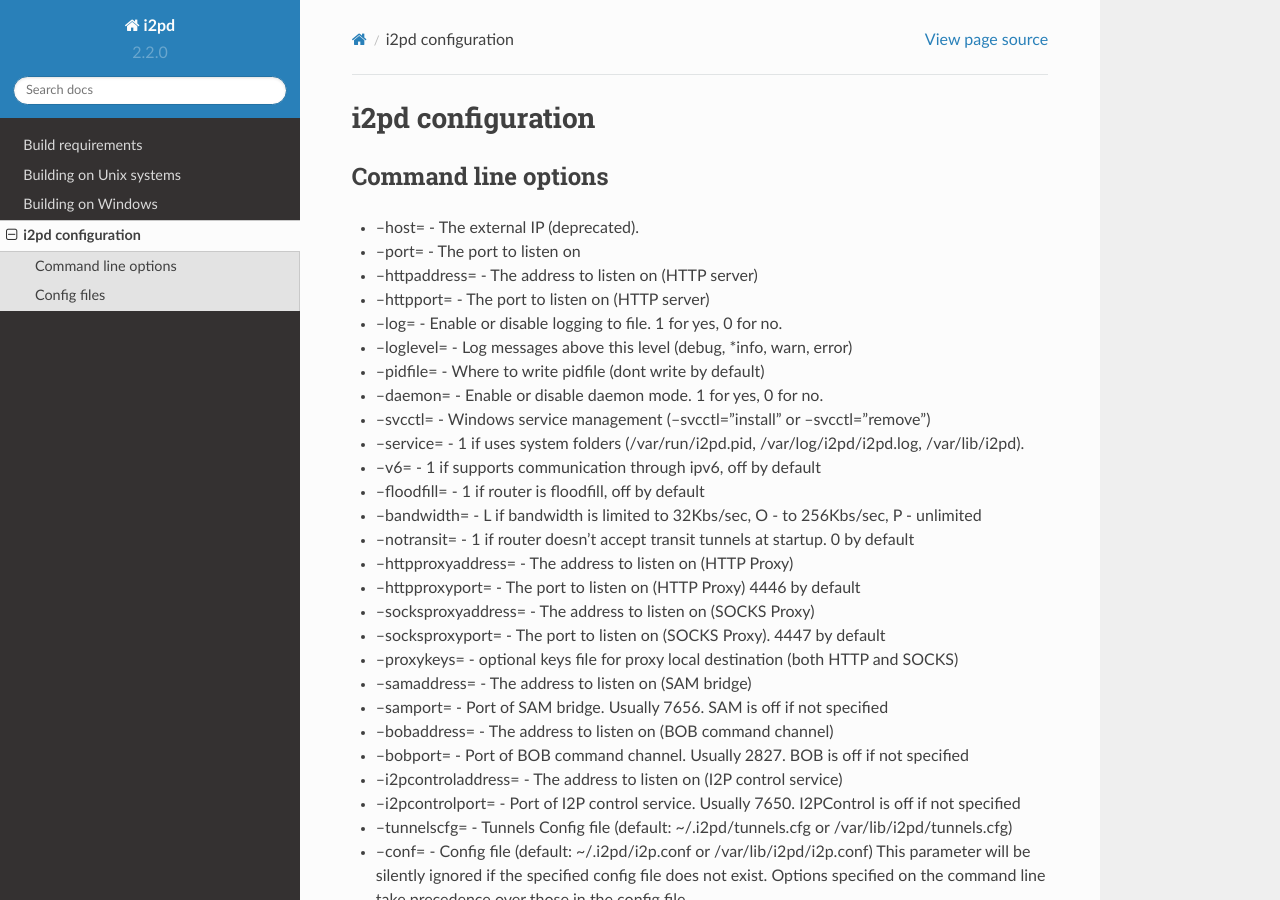
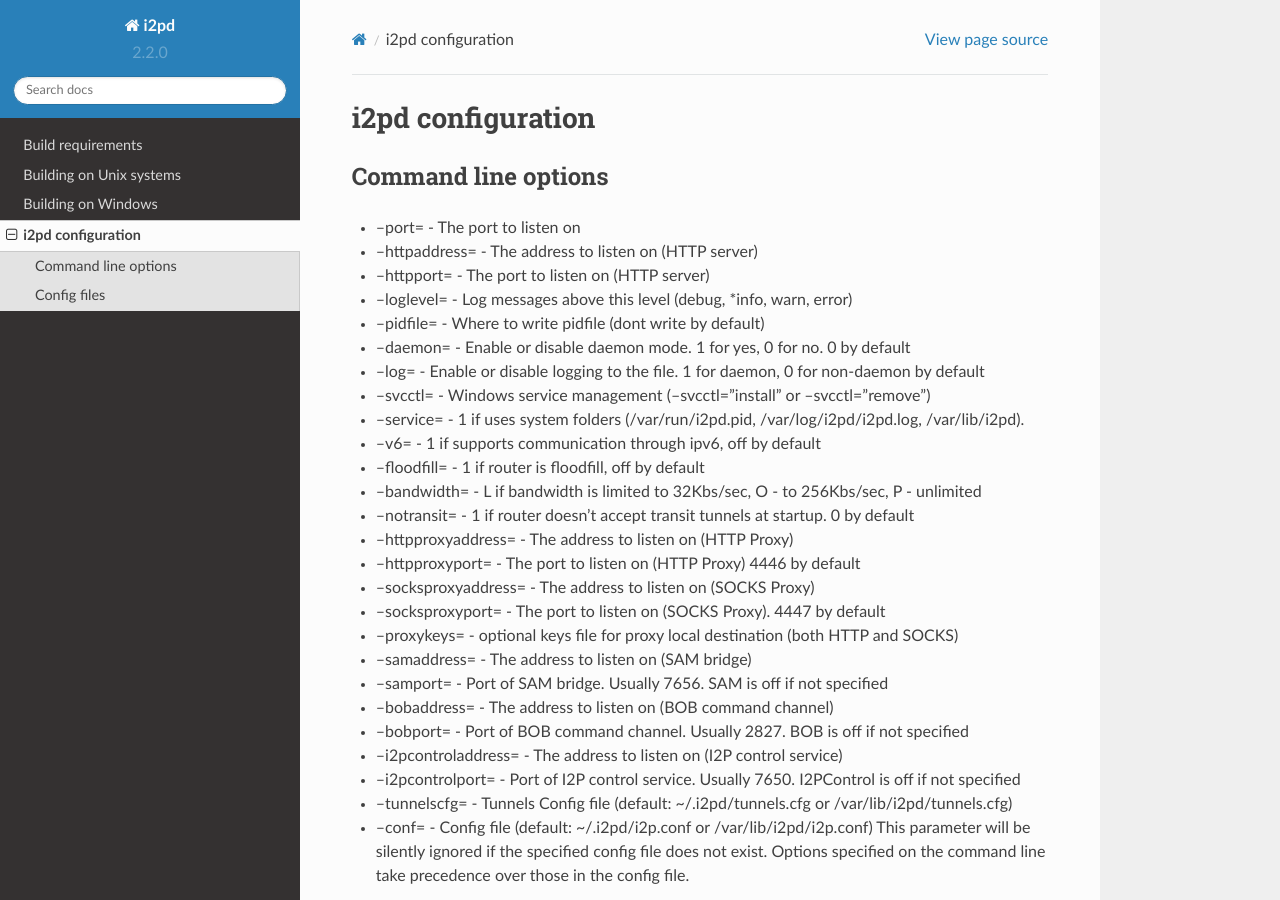
Before and after one commit to PurpleI2P/i2pd, a Sphinx documentation site: the page built from docs/configuration.md, in a window 1280 px wide and 900 px high. Built offline with Sphinx 7.4.7 and the Read the Docs theme 2.0.0, drawn with Linux system fonts in a browser that asks for light colours.

Commit message:
control logs destination through -log parameter

```diff
--- a/docs/configuration.md
+++ b/docs/configuration.md
@@ -4,14 +4,13 @@
 Command line options
 --------------------
 
-* --host=               - The external IP (deprecated).
 * --port=               - The port to listen on
 * --httpaddress=        - The address to listen on (HTTP server)
 * --httpport=           - The port to listen on (HTTP server)
-* --log=                - Enable or disable logging to file. 1 for yes, 0 for no.
 * --loglevel=           - Log messages above this level (debug, *info, warn, error)
 * --pidfile=            - Where to write pidfile (dont write by default)
-* --daemon=             - Enable or disable daemon mode. 1 for yes, 0 for no.
+* --daemon=             - Enable or disable daemon mode. 1 for yes, 0 for no. 0 by default
+* --log=                - Enable or disable logging to the file. 1 for daemon, 0 for non-daemon by default
 * --svcctl=             - Windows service management (--svcctl="install" or --svcctl="remove")
 * --service=            - 1 if uses system folders (/var/run/i2pd.pid, /var/log/i2pd/i2pd.log, /var/lib/i2pd).
 * --v6=                 - 1 if supports communication through ipv6, off by default
```
Also changed, not shown: 1 other file.
